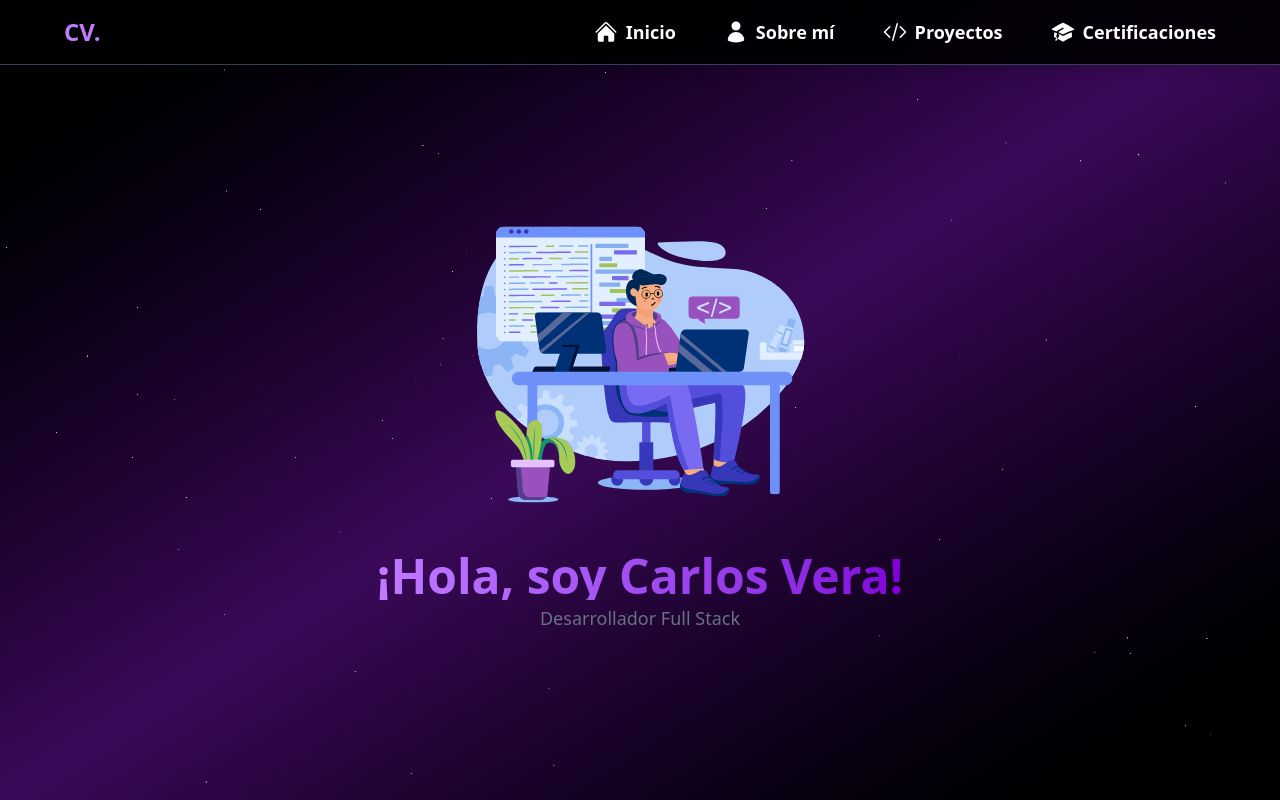
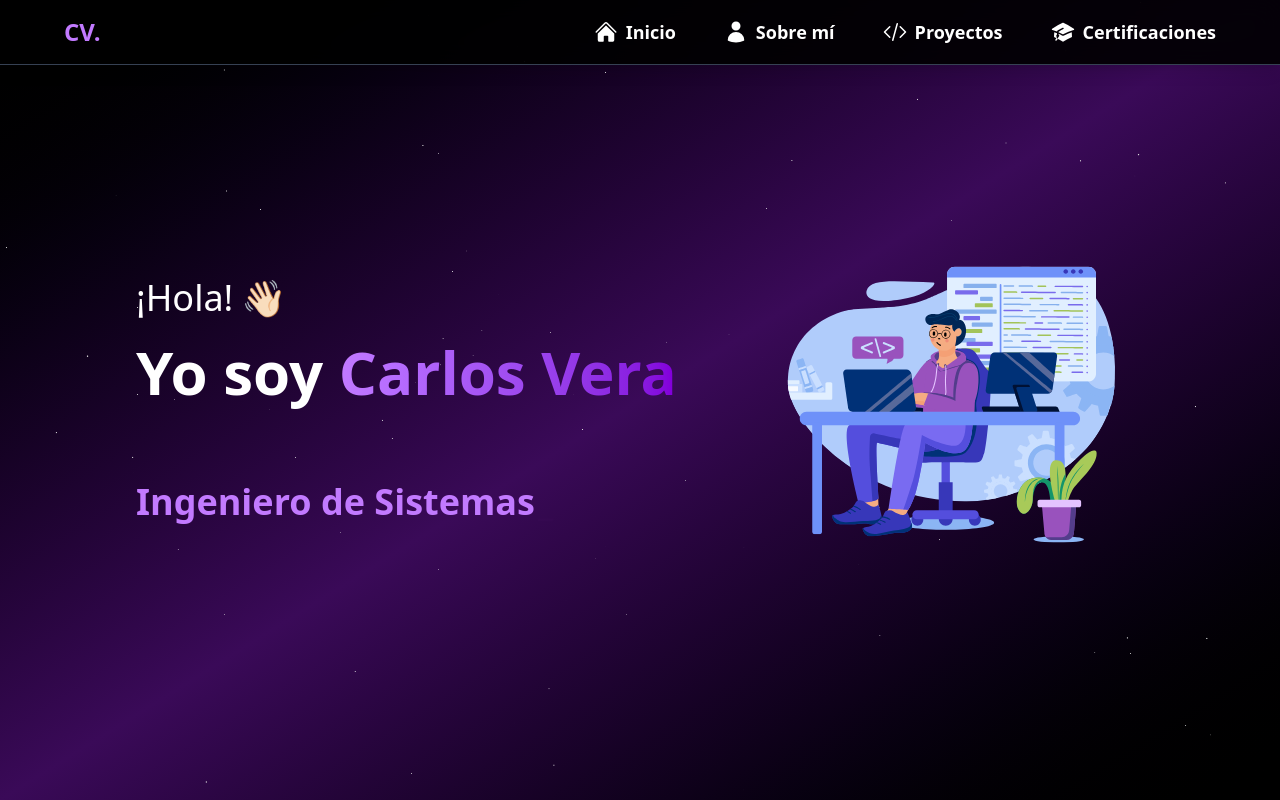
Before and after one commit to caavera/caavera.github.io, a React (Vite) app: page / in a window 1280 px wide. Built offline with nearby package versions, Linux system fonts and the light colour scheme.

Commit message:
se agrega diseño de la hero section

```diff
--- a/package.json
+++ b/package.json
@@ -18,6 +18,7 @@
     "lottie-react": "^2.4.1",
     "react": "^19.0.0",
     "react-dom": "^19.0.0",
+    "react-simple-typewriter": "^5.0.1",
     "tailwindcss": "^4.0.8",
     "three": "^0.173.0"
   },
--- a/src/components/Hero/index.jsx
+++ b/src/components/Hero/index.jsx
@@ -1,17 +1,70 @@
-import { useEffect, useState } from "react";
+import { motion } from "framer-motion";
+import { Typewriter } from "react-simple-typewriter";
 import Lottie from "lottie-react";
-import animationData from "../../assets/hero-animation.json"; // Guarda aquí tu animación JSON
+import animationData from "../../assets/hero-animation.json";
 
 const Hero = () => {
     return (
-        <section className="h-screen flex flex-col items-center justify-center text-center">
-            <div className="w-72 md:w-96">
+        <section className="h-screen flex flex-col md:flex-row items-center justify-center px-8 md:px-20">
+            {/* TEXTO - IZQUIERDA */}
+            <div className="text-center md:text-left space-y-4 md:w-1/2">
+                {/* Saludo con animación más natural y rápida */}
+                <motion.div
+                    className="text-4xl text-white flex items-center justify-center md:justify-start mb-6"
+                    initial={{ opacity: 0, x: -50 }}
+                    animate={{ opacity: 1, x: 0 }}
+                    transition={{ duration: 0.8 }}
+                >
+                    ¡Hola!{" "}
+                    <motion.span
+                        className="ml-2 text-4xl"
+                        style={{ transformOrigin: "bottom" }} // Cambia el punto de rotación
+                        animate={{
+                            rotate: [0, 20, 0, 20, 0, 0], // Agregamos un segundo ciclo de saludo
+                        }}
+                        transition={{
+                            repeat: Infinity,
+                            duration: 2, // Duración total de la animación
+                            times: [0, 0.2, 0.4, 0.6, 0.8, 1], // Controla cada punto del movimiento
+                            repeatDelay: 2 // Espera 2s antes de repetir
+                        }}
+                    >
+                        👋🏻
+                    </motion.span>
+
+                </motion.div>
+
+                {/* Nombre con degradado */}
+                <h1 className="text-5xl md:text-6xl font-bold text-white">
+                    Yo soy{" "}
+                    <span className="bg-gradient-to-r from-purple-400 to-purple-700 bg-clip-text text-transparent">
+                        Carlos Vera
+                    </span>
+                </h1>
+
+                {/* Efecto de máquina de escribir */}
+                <p className="text-4xl text-purple-400 font-semibold mt-20">
+                    <Typewriter
+                        words={["Desarrollador Full Stack", "Ingeniero de Sistemas"]}
+                        loop={true}
+                        cursor
+                        cursorStyle="_"
+                        typeSpeed={50}  // Un poco más rápido
+                        deleteSpeed={40}
+                        delaySpeed={1200} // Menos espera entre frases
+                    />
+                </p>
+            </div>
+
+            {/* ANIMACIÓN - DERECHA */}
+            <motion.div
+                className="w-72 md:w-96 md:ml-16 mt-10 md:mt-0 transform scale-x-[-1]" // Reflejo horizontal
+                initial={{ opacity: 0, x: 50 }}
+                animate={{ opacity: 1, x: 0 }}
+                transition={{ duration: 0.7 }} // Entrada más rápida
+            >
                 <Lottie animationData={animationData} loop={true} />
-            </div>
-            <h1 className="text-5xl font-bold bg-gradient-to-r from-purple-400 to-purple-700 text-transparent bg-clip-text">
-                ¡Hola, soy Carlos Vera!
-            </h1>
-            <p className="text-lg text-gray-500 mt-1">Desarrollador Full Stack</p>
+            </motion.div>
         </section>
     );
 };
```
Also changed, not shown: 1 other file (tests, documents, lock files or other folders).
